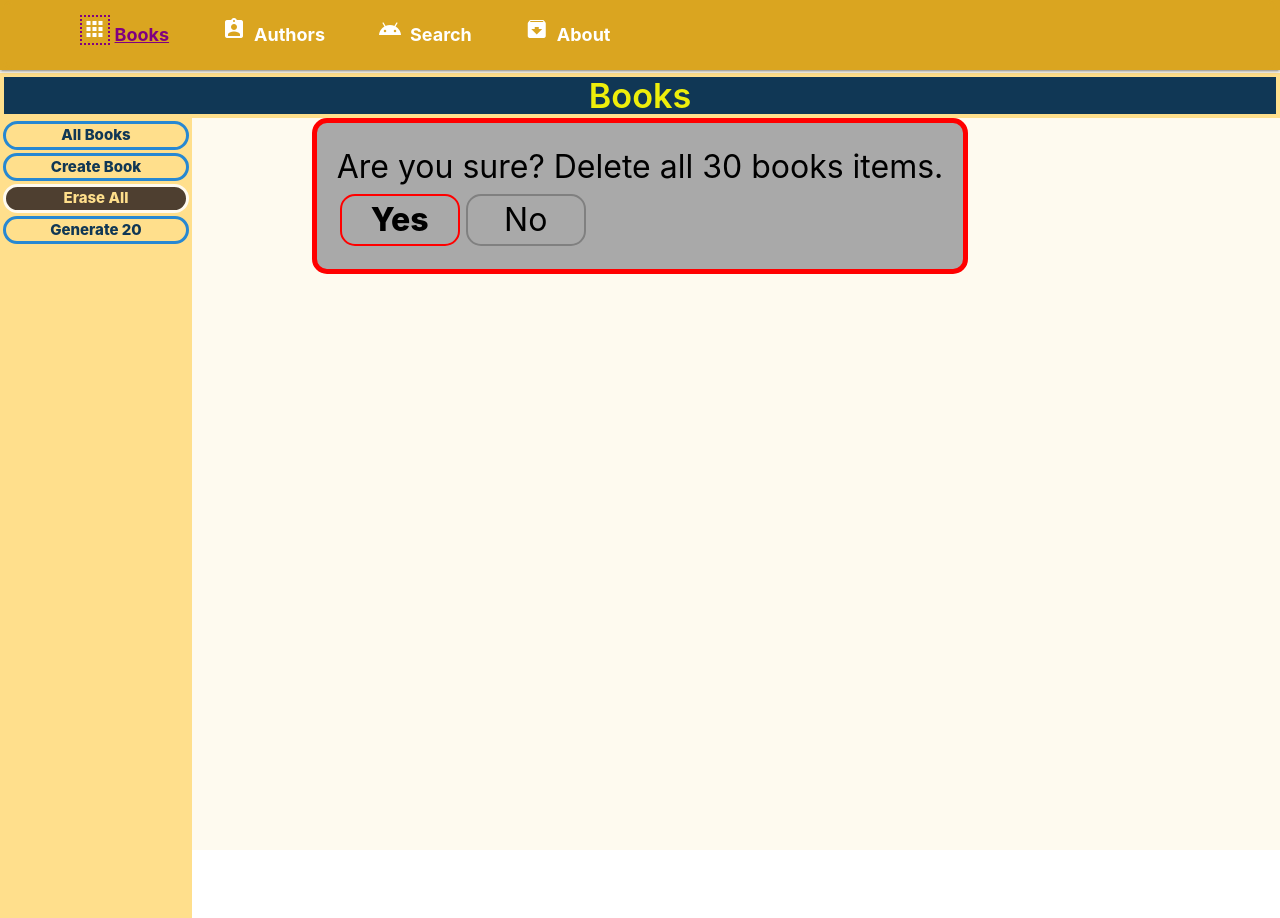
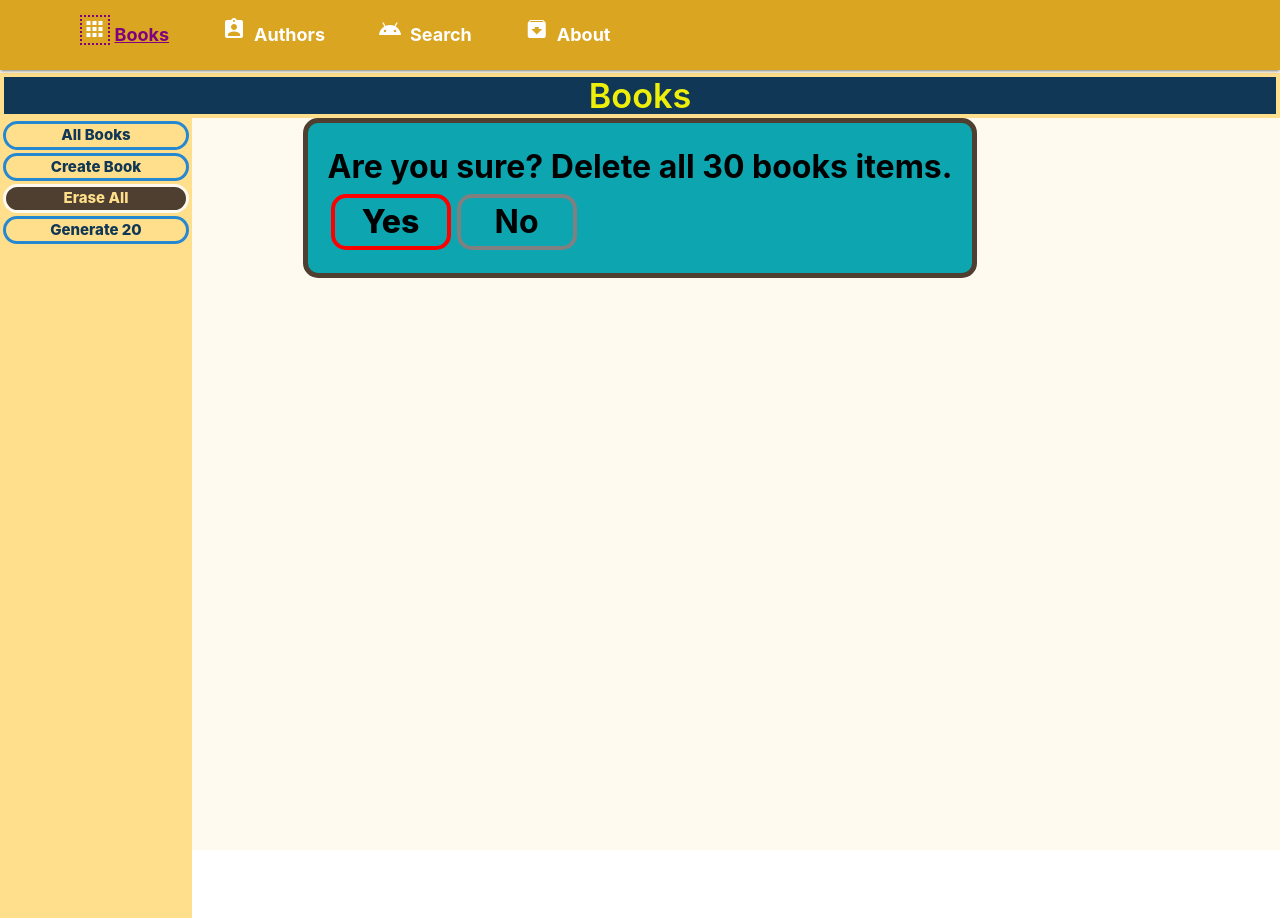
Before and after one commit to denser-by/my-books-react-ts, a React (Create React App) app: page / in a window 1280 px wide. Both pictures are taken after a click on the item "Erase All". Built offline with nearby package versions, Linux system fonts and the light colour scheme.

Commit message:
confirmation fix

```diff
--- a/src/pages/AuthorPage/authorpage.css
+++ b/src/pages/AuthorPage/authorpage.css
@@ -1,5 +1,5 @@
 .authorShape {
-    border: solid 5px brown;
+    border: solid 5px #bc4404;
     border-radius: 15px;
     padding: 20px;
     display: inline-flex;
@@ -27,8 +27,8 @@ input {
 }
 
 .author-info {
-    background-color: brown;
-    border: 4px brown solid;
+    background-color: #bc4404;
+    border: 4px #bc4404 solid;
     border-radius: 10px;
     margin: 2px;
     display: inline-flex;
--- a/src/pages/BookPage/bookpage.css
+++ b/src/pages/BookPage/bookpage.css
@@ -1,5 +1,5 @@
 .bookShape {
-    border: solid 5px #1c6196;
+    border: solid 5px #027077;
     border-radius: 15px;
     padding: 20px;
     display: inline-flex;
@@ -28,8 +28,8 @@ input {
 }
 
 .book-info {
-    background-color: #1c6196;
-    border: 4px #1c6196 solid;
+    background-color: #027077;
+    border: 4px #027077 solid;
     border-radius: 10px;
     margin: 2px;
     display: inline-flex;
--- a/src/pages/ConfirmationPage/ConfirmationPage.jsx
+++ b/src/pages/ConfirmationPage/ConfirmationPage.jsx
@@ -1,24 +1,23 @@
-import React, { useState } from 'react';
+import { useState } from 'react';
 import './confirmationpage.css';
 
 const ConfirmationPage = ({ question, answerYesProc, answerNoProc, param, btnLabels }) => {
-    const [aboutSelect, setAboutSelect] = useState("")
-    const [curSelect, setCurSelect] = useState("")
+    const [above, setAbove] = useState("");
 
     function mouseOver(e) {
-        setAboutSelect(e.target)
+        setAbove(e.target);
     }
 
     function mouseOut() {
-        setAboutSelect("")
+        setAbove("");
     }
 
     function mouseClickYes(e) {
-        answerYesProc(param)
+        answerYesProc(param);
     }
 
     function mouseClickNo() {
-        answerNoProc()
+        answerNoProc();
     }
 
     return (
@@ -28,14 +27,16 @@ const ConfirmationPage = ({ question, answerYesProc, answerNoProc, param, btnLab
             </div>
             <div>
                 <span className="confirmActions">
-                    <span
-                        id={"yesButton"}
-                        className={curSelect.id == "yesButton" ? "contextOpYes selected" : (aboutSelect.id == "yesButton" ? "contextOpYes above" : "contextOpYes")}
-                        onMouseOver={mouseOver} onMouseOut={mouseOut} onClick={mouseClickYes}>{btnLabels[0]}</span>
-                    <span
-                        id={"noButton"}
-                        className={curSelect.id == "noButton" ? "contextOpNo selected" : (aboutSelect.id == "noButton" ? "contextOpNo above" : "contextOpNo")}
-                        onMouseOver={mouseOver} onMouseOut={mouseOut} onClick={mouseClickNo}>{btnLabels[1]}</span>
+                    <span id={"yesButton"}
+                        className={above.id == "yesButton" ? "contextOpYes above" : "contextOpYes"}
+                        onMouseOver={mouseOver} onMouseOut={mouseOut} onClick={mouseClickYes}>
+                        {btnLabels[0]}
+                    </span>
+                    <span id={"noButton"}
+                        className={above.id == "noButton" ? "contextOpNo above" : "contextOpNo"}
+                        onMouseOver={mouseOver} onMouseOut={mouseOut} onClick={mouseClickNo}>
+                        {btnLabels[1]}
+                    </span>
                 </span>
             </div>
         </span>
--- a/src/pages/ConfirmationPage/confirmationpage.css
+++ b/src/pages/ConfirmationPage/confirmationpage.css
@@ -1,13 +1,14 @@
 .confirmShape {
     color: black;
+    font-weight: 700;
     text-align: left;
     font-size: xx-large;
-    border: solid 5px red;
+    border: solid 5px #4e3f30;
     border-radius: 15px;
     padding: 20px;
     display: inline-flex;
     flex-direction: column;
-    background-color: darkgray;
+    background-color: #0ca5b0;
 }
 
 .confirmMessage {
@@ -24,7 +25,7 @@
 .contextOpYes {
     font-weight: 800;
     cursor: pointer;
-    border: solid 2px red;
+    border: solid 4px red;
     border-radius: 15px;
     margin: 3px;
     width: 120px;
@@ -33,20 +34,14 @@
 
 .contextOpYes.above {
     background-color: aquamarine;
-    color: darkblue;
+    color: red;
     border: 4px solid red;
     width: 190px;
 }
 
-.contextOpYes.selected {
-    background-color: brown;
-    color: darkblue;
-    border: 2px solid darkblue;
-}
-
 .contextOpNo {
     cursor: pointer;
-    border: solid 2px gray;
+    border: solid 4px gray;
     border-radius: 15px;
     margin: 3px;
     width: 120px;
@@ -59,9 +54,3 @@
     border: 4px solid darkblue;
     width: 190px;
 }
-
-.contextOpNo.selected {
-    background-color: brown;
-    color: darkblue;
-    border: 2px solid darkblue;
-}
```
